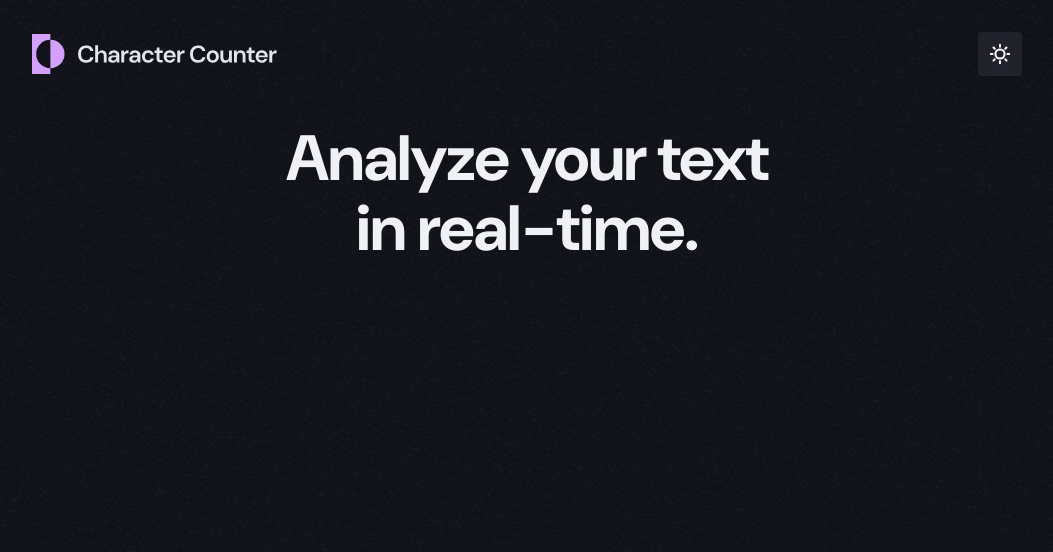
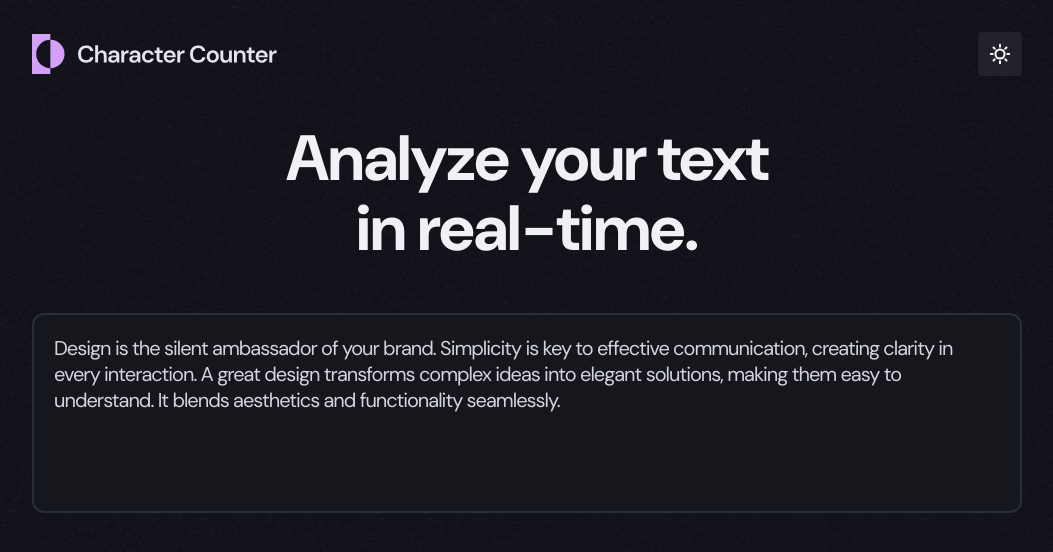
Before and after one commit to LucianoDLima/Text-Metrics, a React (Vite) app: page / in a window 1280 px wide. Shown: the top 552 px of the page, without its empty margins (113-1166 px from the left). Built offline with nearby package versions, Linux system fonts and the light colour scheme.

Commit message:
feat: Add base of textarea

```diff
--- a/src/app/layout/ui/layout.scss
+++ b/src/app/layout/ui/layout.scss
@@ -2,7 +2,6 @@ body {
   --fallback-background-color: var(--clr-bg-primary);
 
   background-color: var(--fallback-background-color);
-  color: var(--clr-text-primary);
   font-family: var(--fm-primary);
 }
 
--- a/src/app/layout/ui/layout.tsx
+++ b/src/app/layout/ui/layout.tsx
@@ -1,6 +1,7 @@
 import { Header } from '@widgets/header';
 import './layout.scss';
 import { Hero } from '@widgets/hero';
+import { TextArea } from '@widgets/textArea';
 
 export function Layout() {
   return (
@@ -11,6 +12,10 @@ export function Layout() {
         <section className='block__hero'>
           <Hero />
         </section>
+
+        <section className='block__text-area'>
+          <TextArea />
+        </section>
       </main>
     </div>
   );
--- /dev/null
+++ b/src/widgets/textArea/index.tsx
@@ -0,0 +1 @@
+export { TextArea } from './ui/textArea';
--- /dev/null
+++ b/src/widgets/textArea/ui/textArea.scss
@@ -0,0 +1,8 @@
+.text-area {
+  width: 100%;
+  height: 12.5rem;
+  padding: 20px;
+  border-radius: 0.75rem;
+  border-width: 2px;
+  resize: none;
+}
--- /dev/null
+++ b/src/widgets/textArea/ui/textArea.tsx
@@ -0,0 +1,18 @@
+import './textArea.scss';
+
+export function TextArea() {
+  return (
+    <div>
+      <textarea
+        data-testid='text-area'
+        className='text-area fs-body--md text-clr--secondary bg-clr--primary border-clr--primary'
+      >
+        {/* test text to compare to figma's style. Remove before prod */}
+        Design is the silent ambassador of your brand. Simplicity is key to
+        effective communication, creating clarity in every interaction. A great
+        design transforms complex ideas into elegant solutions, making them easy
+        to understand. It blends aesthetics and functionality seamlessly.
+      </textarea>
+    </div>
+  );
+}
```
